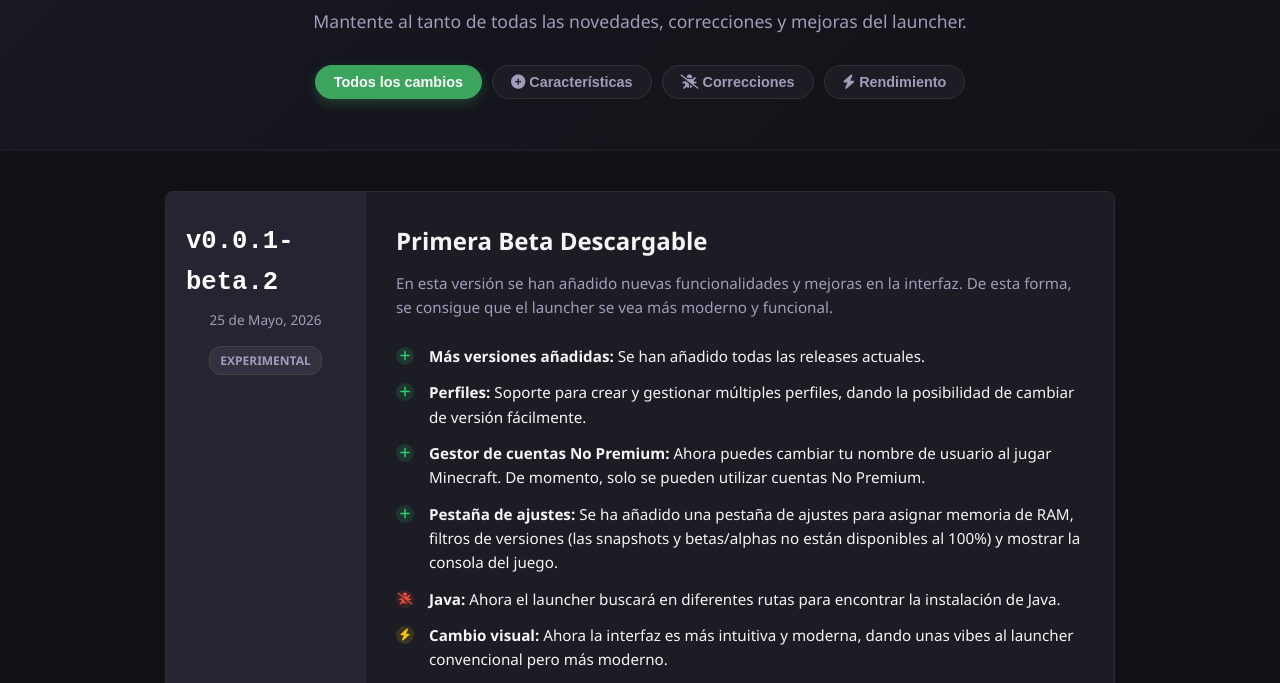
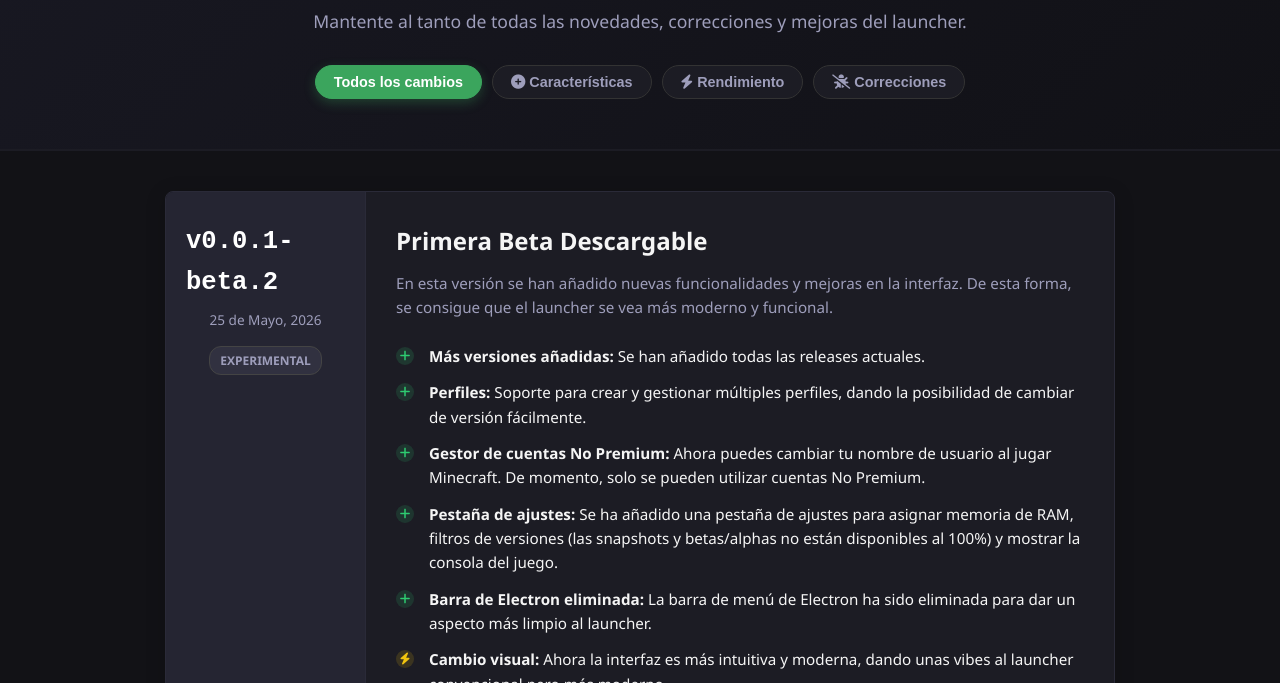
Before and after one commit to SuzuKurai/KuraiLauncher, a plain HTML site: page docs/devlog/index.html in a window 1280 px wide. Shown: the part 117-800 px from the top of the page. Drawn offline with Linux system fonts and the light colour scheme.

Commit message:
Refactor changelog: reorder filter buttons and update change items for clarity

```diff
--- a/docs/devlog/index.html
+++ b/docs/devlog/index.html
@@ -17,8 +17,8 @@
             <div class="filter-bar">
                 <button class="filter-btn active" data-filter="all">Todos los cambios</button>
                 <button class="filter-btn" data-filter="add"><i class="fa-solid fa-plus-circle"></i> Características</button>
+                <button class="filter-btn" data-filter="perf"><i class="fa-solid fa-bolt"></i> Rendimiento</button>
                 <button class="filter-btn" data-filter="fix"><i class="fa-solid fa-bug-slash"></i> Correcciones</button>
-                <button class="filter-btn" data-filter="perf"><i class="fa-solid fa-bolt"></i> Rendimiento</button>
             </div>
         </div>
     </header>
@@ -52,13 +52,17 @@
                         <span class="change-icon"><i class="fa-solid fa-plus"></i></span>
                         <div class="change-text"><strong>Pestaña de ajustes:</strong> Se ha añadido una pestaña de ajustes para asignar memoria de RAM, filtros de versiones (las snapshots y betas/alphas no están disponibles al 100%) y mostrar la consola del juego.</div>
                     </li>
-                    <li class="change-item type-fix">
-                        <span class="change-icon"><i class="fa-solid fa-bug-slash"></i></span>
-                        <div class="change-text"><strong>Java:</strong> Ahora el launcher buscará en diferentes rutas para encontrar la instalación de Java.</div>
+                    <li class="change-item type-add">
+                        <span class="change-icon"><i class="fa-solid fa-plus"></i></span>
+                        <div class="change-text"><strong>Barra de Electron eliminada:</strong> La barra de menú de Electron ha sido eliminada para dar un aspecto más limpio al launcher.</div>
                     </li>
                     <li class="change-item type-perf">
                         <span class="change-icon"><i class="fa-solid fa-bolt"></i></span>
                         <div class="change-text"><strong>Cambio visual:</strong> Ahora la interfaz es más intuitiva y moderna, dando unas vibes al launcher convencional pero más moderno.</div>
+                    </li>
+                    <li class="change-item type-fix">
+                        <span class="change-icon"><i class="fa-solid fa-bug-slash"></i></span>
+                        <div class="change-text"><strong>Java:</strong> Ahora el launcher buscará en diferentes rutas para encontrar la instalación de Java.</div>
                     </li>
                 </ul>
             </div>
```
